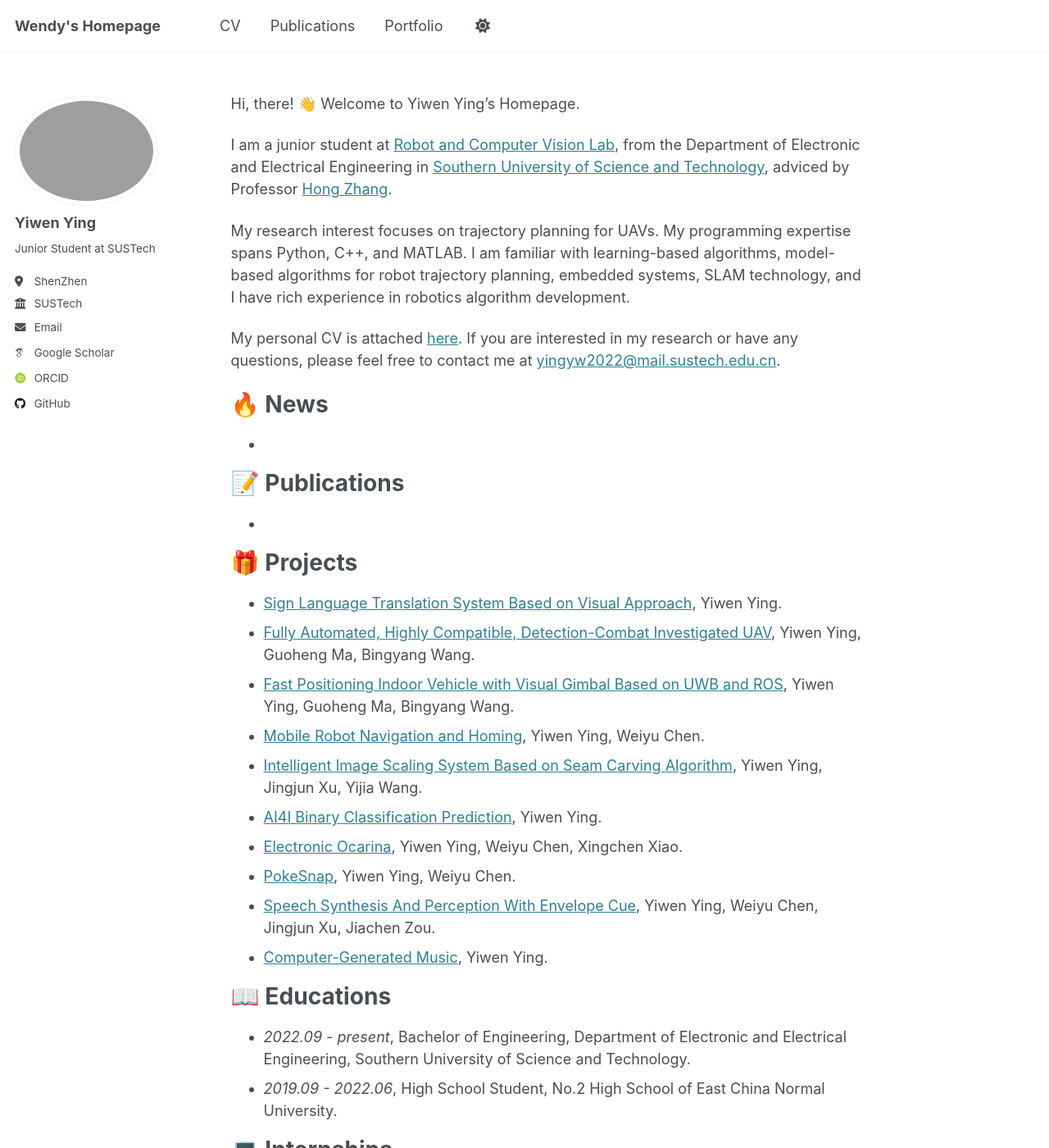
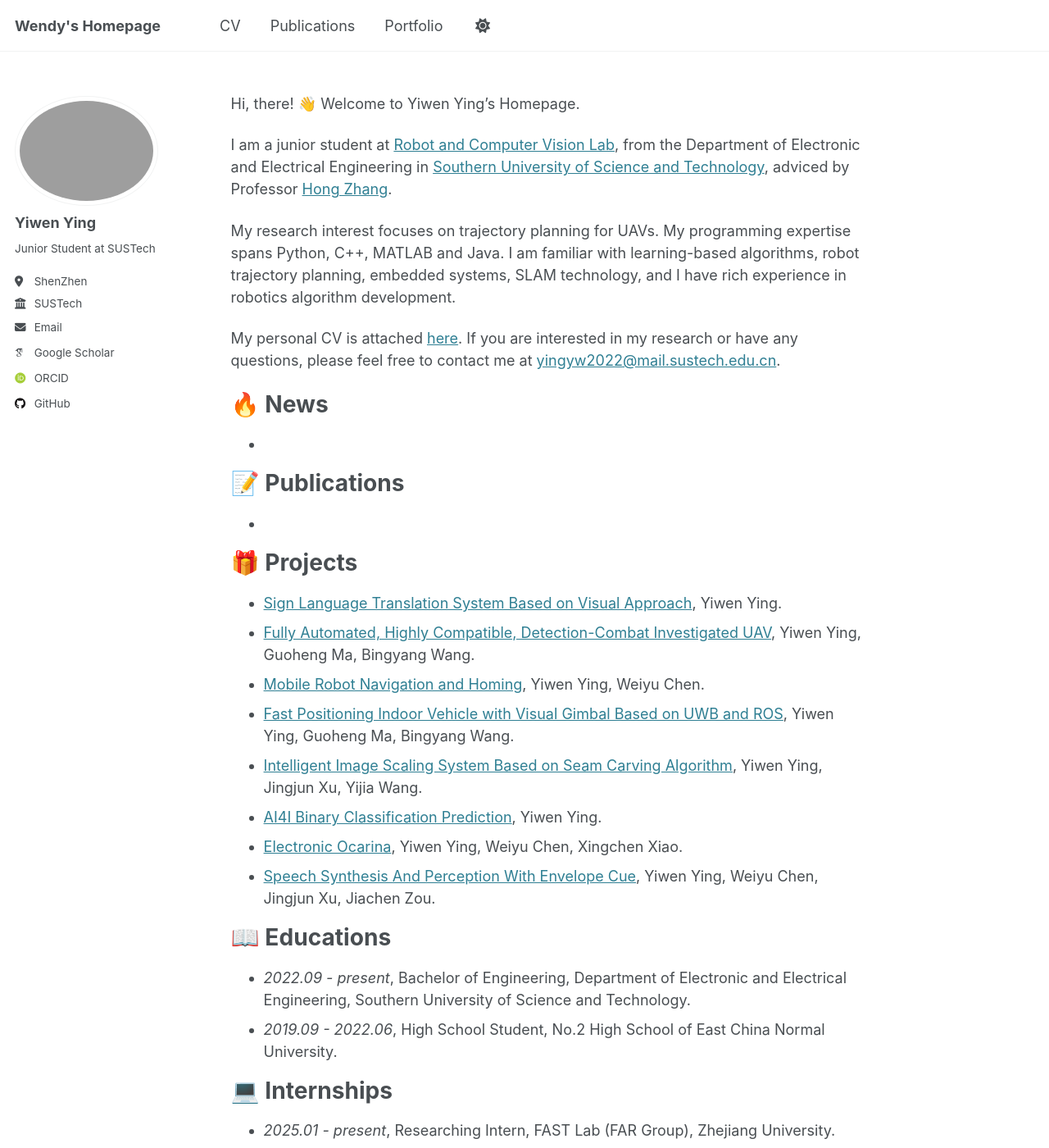
Before and after one commit to Wendy-Ying/Wendy-Ying.github.io, a Jekyll site: the page built from _pages/about.md, in a window 1280 px wide and 1400 px high. Shown: the whole window at 82% size. Built offline with Jekyll 4.4.1, drawn with Linux system fonts in a browser that asks for light colours; some web fonts are replaced; some of the changed text lies outside the part shown.

Commit message:
update 0418

```diff
--- a/_pages/about.md
+++ b/_pages/about.md
@@ -13,7 +13,7 @@
 
 I am a junior student at <a href='rcvlab.eee.sustech.edu.cn'>Robot and Computer Vision Lab</a>, from the Department of Electronic and Electrical Engineering in <a href='sustech.edu.cn'>Southern University of Science and Technology</a>, adviced by Professor <a href='https://scholar.google.com/citations?user=J7UkpAIAAAAJ'>Hong Zhang</a>.
 
-My research interest focuses on trajectory planning for UAVs. My programming expertise spans Python, C++, and MATLAB. I am familiar with learning-based algorithms, model-based algorithms for robot trajectory planning, embedded systems, SLAM technology, and I have rich experience in robotics algorithm development.
+My research interest focuses on trajectory planning for UAVs. My programming expertise spans Python, C++, MATLAB and Java. I am familiar with learning-based algorithms, robot trajectory planning, embedded systems, SLAM technology, and I have rich experience in robotics algorithm development.
 
 My personal CV is attached <a href='/files/resume.pdf'>here</a>. If you are interested in my research or have any questions, please feel free to contact me at <a href='mailto:yingyw2022@mail.sustech.edu.cn'>yingyw2022@mail.sustech.edu.cn</a>.
 
@@ -26,14 +26,12 @@
 # 🎁 Projects
 - <a href='https://github.com/Wendy-Ying/Sign-Language-Translation-System-Based-on-Visual-Approach'> Sign Language Translation System Based on Visual Approach</a>, Yiwen Ying.
 - <a href='https://github.com/Wendy-Ying/Fully-Automated-Highly-Compatible-Detection-Combat-Investigated-UAV'>Fully Automated, Highly Compatible, Detection-Combat Investigated UAV</a>, Yiwen Ying, Guoheng Ma, Bingyang Wang.
+- <a href='https://github.com/Wendy-Ying/Mobile-Robot-Navigation-and-Control-Lab'> Mobile Robot Navigation and Homing</a>, Yiwen Ying, Weiyu Chen.
 - <a href='https://github.com/Wendy-Ying/Fast-Positioning-Indoor-Vehicle-with-Visual-Gimbal-Based-on-UWB-and-ROS'>Fast Positioning Indoor Vehicle with Visual Gimbal Based on UWB and ROS</a>, Yiwen Ying, Guoheng Ma, Bingyang Wang.
-- <a href='https://github.com/Wendy-Ying/Mobile-Robot-Navigation-and-Control-Lab'> Mobile Robot Navigation and Homing</a>, Yiwen Ying, Weiyu Chen.
 - <a href='https://github.com/Wendy-Ying/Intelligent-Image-Scaling-System-Based-on-Seam-Carving-Algorithm'>Intelligent Image Scaling System Based on Seam Carving Algorithm</a>, Yiwen Ying, Jingjun Xu, Yijia Wang.
 - <a href='https://github.com/Wendy-Ying/AI4I-Binary-Classification-Prediction'>AI4I Binary Classification Prediction</a>, Yiwen Ying.
 - <a href='https://github.com/Wendy-Ying/Electronic-Ocarina'>Electronic Ocarina</a>, Yiwen Ying, Weiyu Chen, Xingchen Xiao.
-- <a href='https://github.com/Wendy-Ying/PokeSnap'>PokeSnap</a>, Yiwen Ying, Weiyu Chen.
 - <a href='https://github.com/Wendy-Ying/Speech-Synthesis-And-Perception-With-Envelope-Cue'>Speech Synthesis And Perception With Envelope Cue</a>, Yiwen Ying, Weiyu Chen, Jingjun Xu, Jiachen Zou.
-- <a href='https://github.com/Wendy-Ying/Computer-Generate-Music'>Computer-Generated Music</a>, Yiwen Ying.
 
 # 📖 Educations
 - *2022.09 - present*, Bachelor of Engineering, Department of Electronic and Electrical Engineering, Southern University of Science and Technology.
```
Also changed, not shown: other parts of _pages/about.md (+2 -2 lines), 1 other file.
